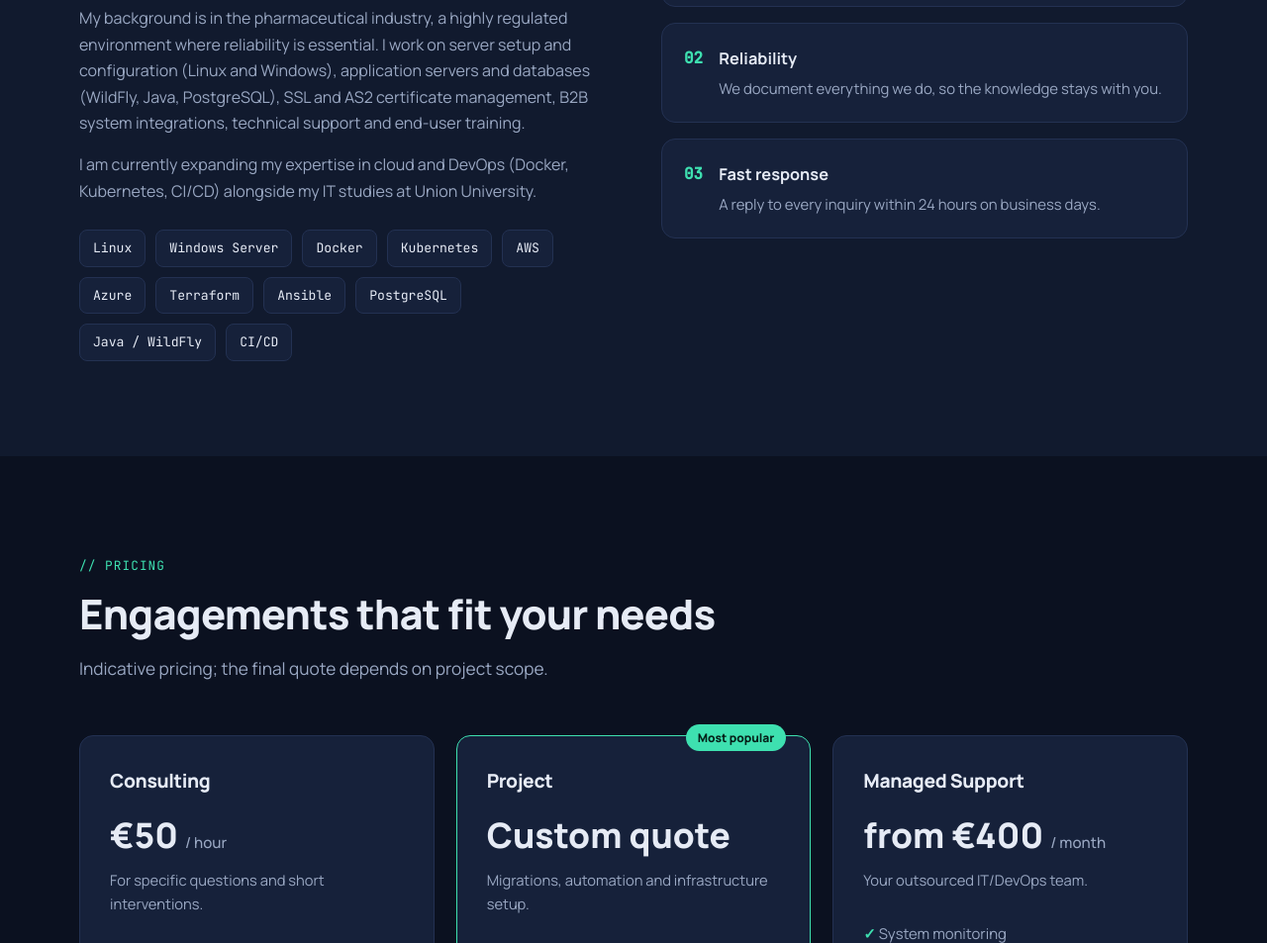
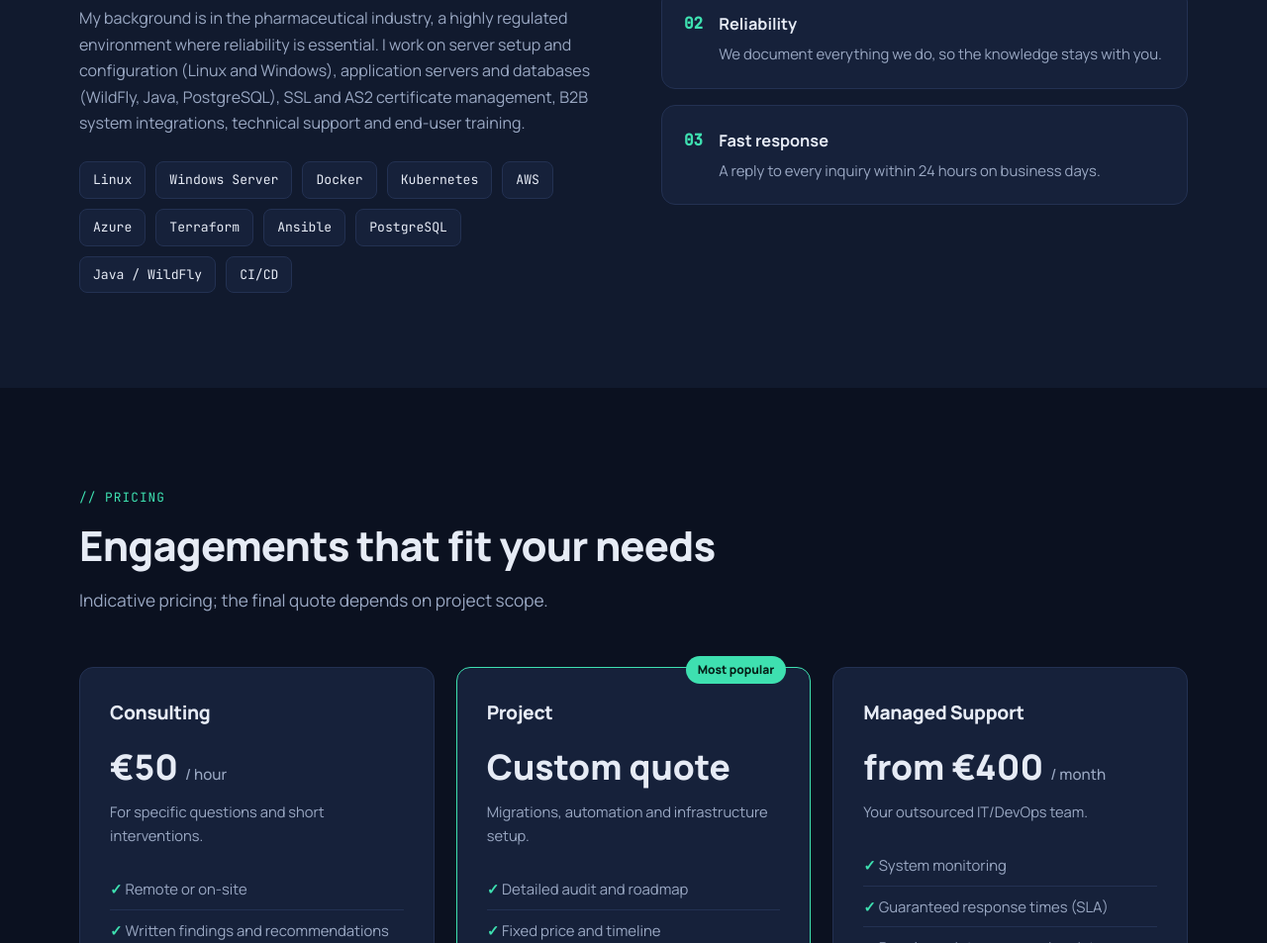
Before and after one commit to R-Marina/website, a plain HTML site: page index.html in a window 1280 px wide. Shown: the part 2693-3646 px from the top of the page at 99% size. Drawn offline with Linux system fonts and the light colour scheme.

Commit message:
Remove cloud and DevOps expertise mention
Removed a sentence about expanding expertise in cloud and DevOps.

```diff
--- a/index.html
+++ b/index.html
@@ -313,7 +313,6 @@
       <h2>Engineers who understand both tech and business</h2>
       <p>Teravane is the independent IT consulting practice of Marina Radojević, a systems and integration engineer based in Belgrade, Serbia.</p>
       <p>My background is in the pharmaceutical industry, a highly regulated environment where reliability is essential. I work on server setup and configuration (Linux and Windows), application servers and databases (WildFly, Java, PostgreSQL), SSL and AS2 certificate management, B2B system integrations, technical support and end-user training.</p>
-      <p>I am currently expanding my expertise in cloud and DevOps (Docker, Kubernetes, CI/CD) alongside my IT studies at Union University.</p>
       <div class="tech-list">
         <span>Linux</span><span>Windows Server</span><span>Docker</span><span>Kubernetes</span>
         <span>AWS</span><span>Azure</span><span>Terraform</span><span>Ansible</span>
```
